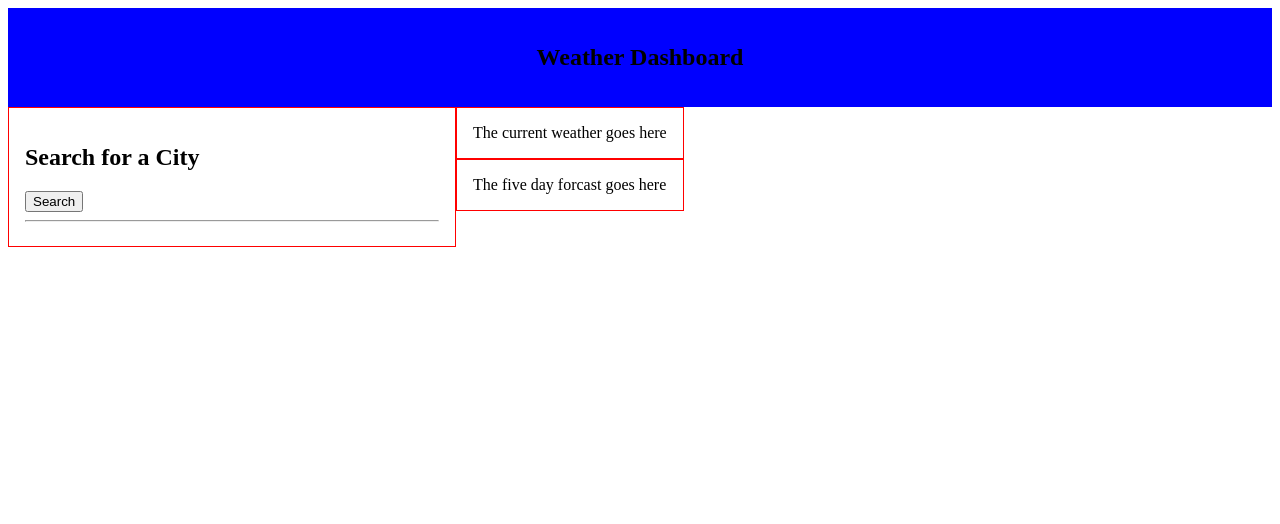
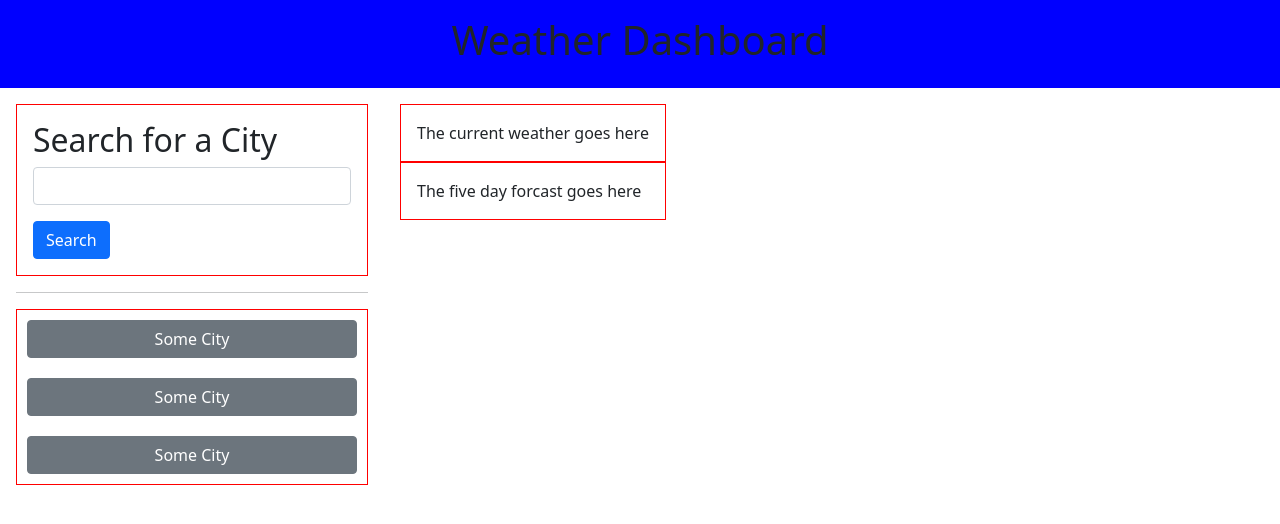
Before and after one commit to bernardjbs/-hw-boot-wk06-Weather-Dashboard, a plain HTML site: page index.html in a window 1280 px wide. Drawn offline with nearby package versions, Linux system fonts and the light colour scheme.

Commit message:
getting query string

```diff
--- a/assets/css/style.css
+++ b/assets/css/style.css
@@ -9,15 +9,17 @@
 }
 
 #left-container {
-    width: 35vw;
+    width: 30vw;
+    padding: 1em
 }
 
 #right-container {
+    padding: 1em;
     display: flex;
     flex-direction: column;
 }
 
-#search-container {
+#search-form {
     padding: 1em;
     border: 1px solid red;
 }
@@ -31,3 +33,17 @@
     padding: 1em;
     border: 1px solid red;
 }
+
+#search-button {
+    margin-top: 1em;
+}
+
+#search-histories {
+    border: 1px solid red;
+    display: flex;
+    flex-direction: column;
+}
+
+.cityHistoryBtn {
+    margin: 10px;
+}
--- a/assets/javascript/script.js
+++ b/assets/javascript/script.js
@@ -1 +1,18 @@
-console.log("hello there");
+let searchFormEl = document.querySelector("#search-form");
+
+function handleSearchFormSubmit(event) {
+    event.preventDefault();
+
+    let searchCityInput = document.querySelector("#search-city-input").value;
+    const APIkey = "ad132697fb09c0a3d0781a7f1977e112";
+
+    if(!searchCityInput) {
+        console.error("you need a search input value");
+        return;
+    }
+
+    let queryString = "/search-results.html?q=" + searchCityInput + "?APIID=" +APIkey;
+    console.log("query string: " + queryString);
+}
+
+searchFormEl.addEventListener('submit', handleSearchFormSubmit);
--- a/index.html
+++ b/index.html
@@ -3,7 +3,9 @@
 <head>
     <meta charset="UTF-8">
     <meta http-equiv="X-UA-Compatible" content="IE=edge">
+
     <meta name="viewport" content="width=device-width, initial-scale=1.0">
+    <link rel="stylesheet" href="https://cdn.jsdelivr.net/npm/bootstrap@5.1.3/dist/css/bootstrap.min.css" integrity="sha384-1BmE4kWBq78iYhFldvKuhfTAU6auU8tT94WrHftjDbrCEXSU1oBoqyl2QvZ6jIW3" crossorigin="anonymous">
     <!-- <link rel="stylesheet" href="./assets/css/reset.css"> -->
     <link rel="stylesheet" href="./assets/css/style.css">
     <title>Weather Dashboard</title>
@@ -14,10 +16,16 @@
     </section>
     <section id="main-container">
         <section id="left-container">
-            <section id="search-container">
+            <form action="" id="search-form">
                 <h2>Search for a City</h2>
-                <button>Search</button>
-                <hr>
+                <input type="text" id="search-city-input" class="form-control" />
+                <button class="btn btn-primary" id="search-button">Search</button>
+            </form>
+            <hr>
+            <section id="search-histories">
+                <button class="btn btn-secondary cityHistoryBtn">Some City</button>
+                <button class="btn btn-secondary cityHistoryBtn">Some City</button>
+                <button class="btn btn-secondary cityHistoryBtn">Some City</button>
             </section>
         </section>
 
```
